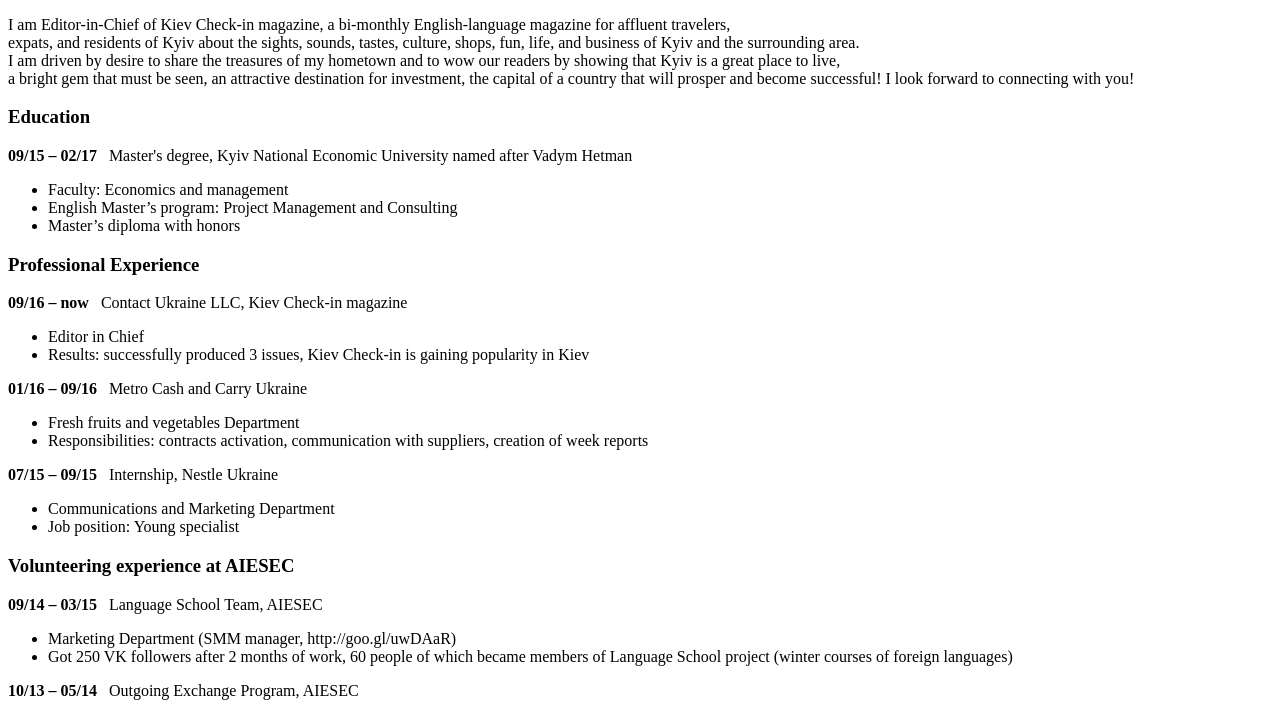
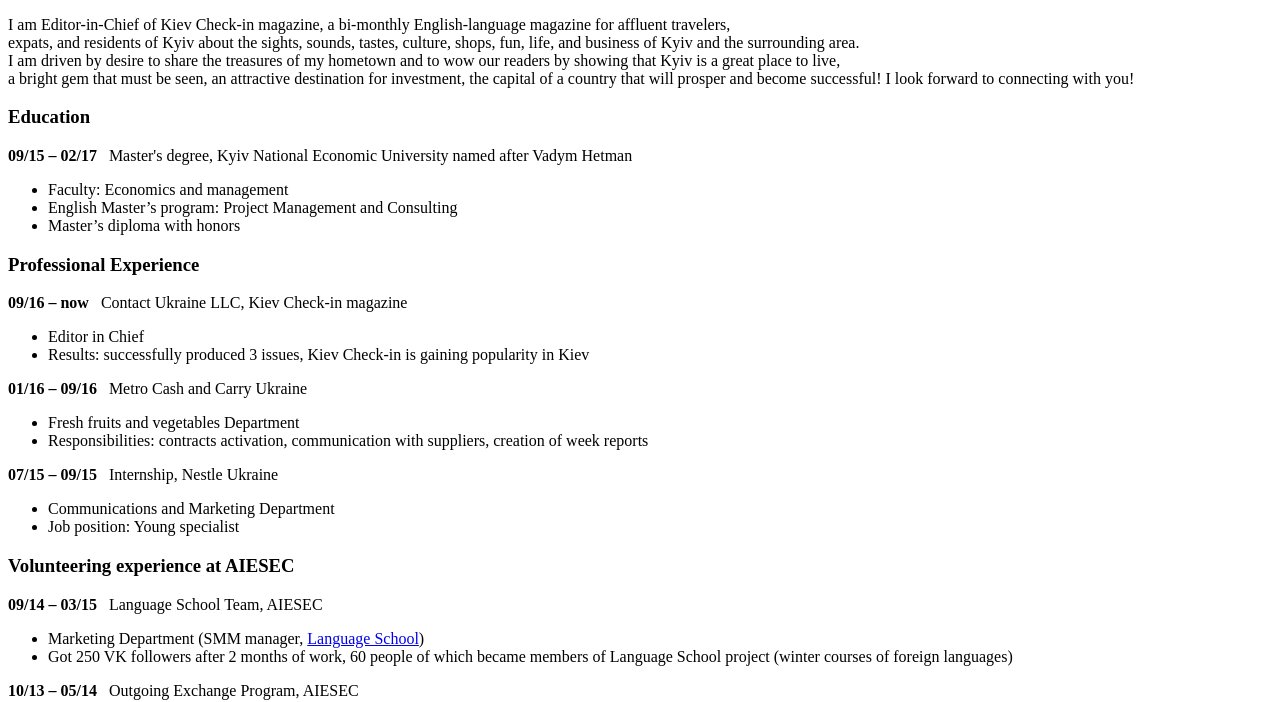
Before and after one commit to Nadijanashasta/Test, a plain HTML site: page index.html in a window 1280 px wide. Shown: the part 105-807 px from the top of the page. Drawn offline with Linux system fonts and the light colour scheme.

Commit message:
Adding a link

```diff
--- a/index.html
+++ b/index.html
@@ -44,7 +44,7 @@
     <h3>Volunteering experience at AIESEC</h3>
     <p><b>09/14 – 03/15</b> &nbsp; Language School Team, AIESEC
     <ul>
-        <li>Marketing Department (SMM manager, http://goo.gl/uwDAaR)</li>
+        <li>Marketing Department (SMM manager, <a href = 'http://goo.gl/uwDAaR' target ='_blank' title = 'See Video Promo'>Language School</a>)</li>
         <li>Got 250 VK followers after 2 months of work, 60 people of which became members of Language School project (winter courses of foreign languages)</li>
 
     </ul>
```
